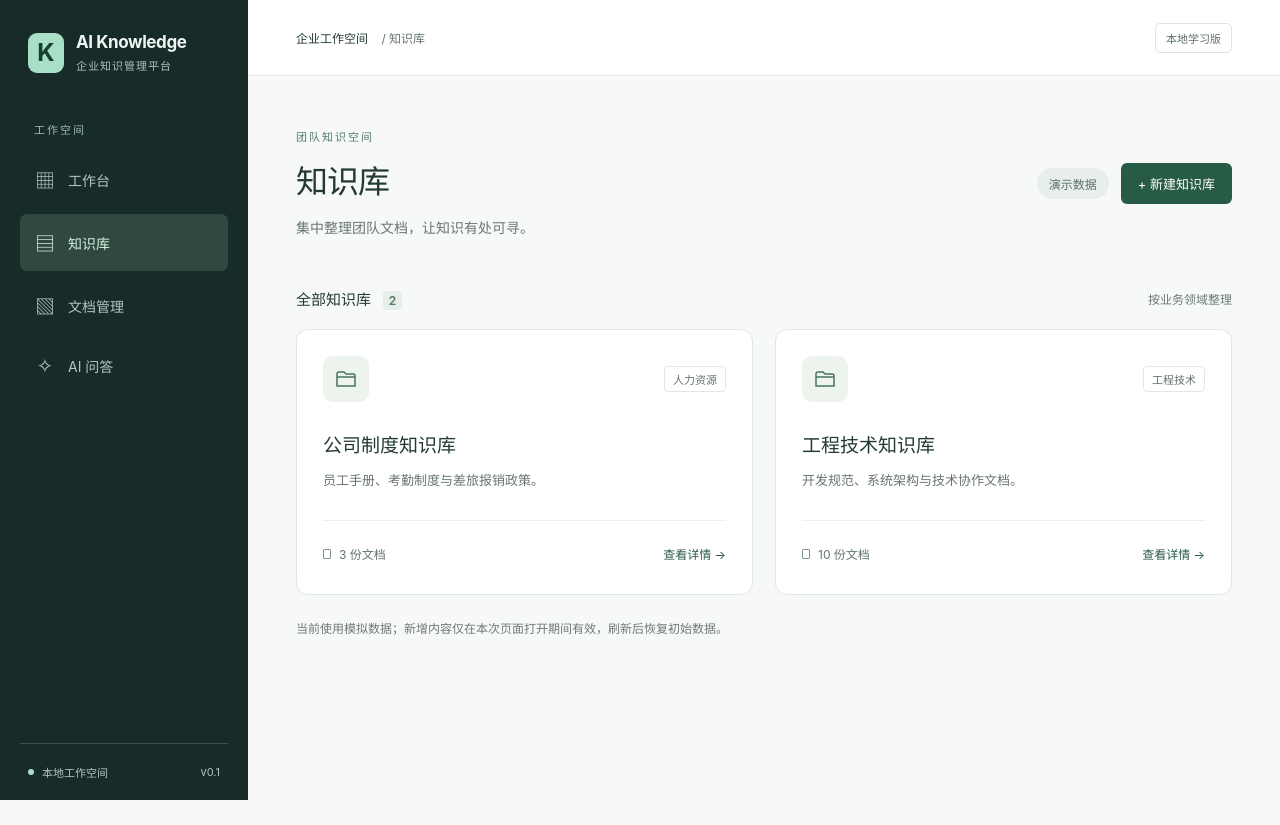
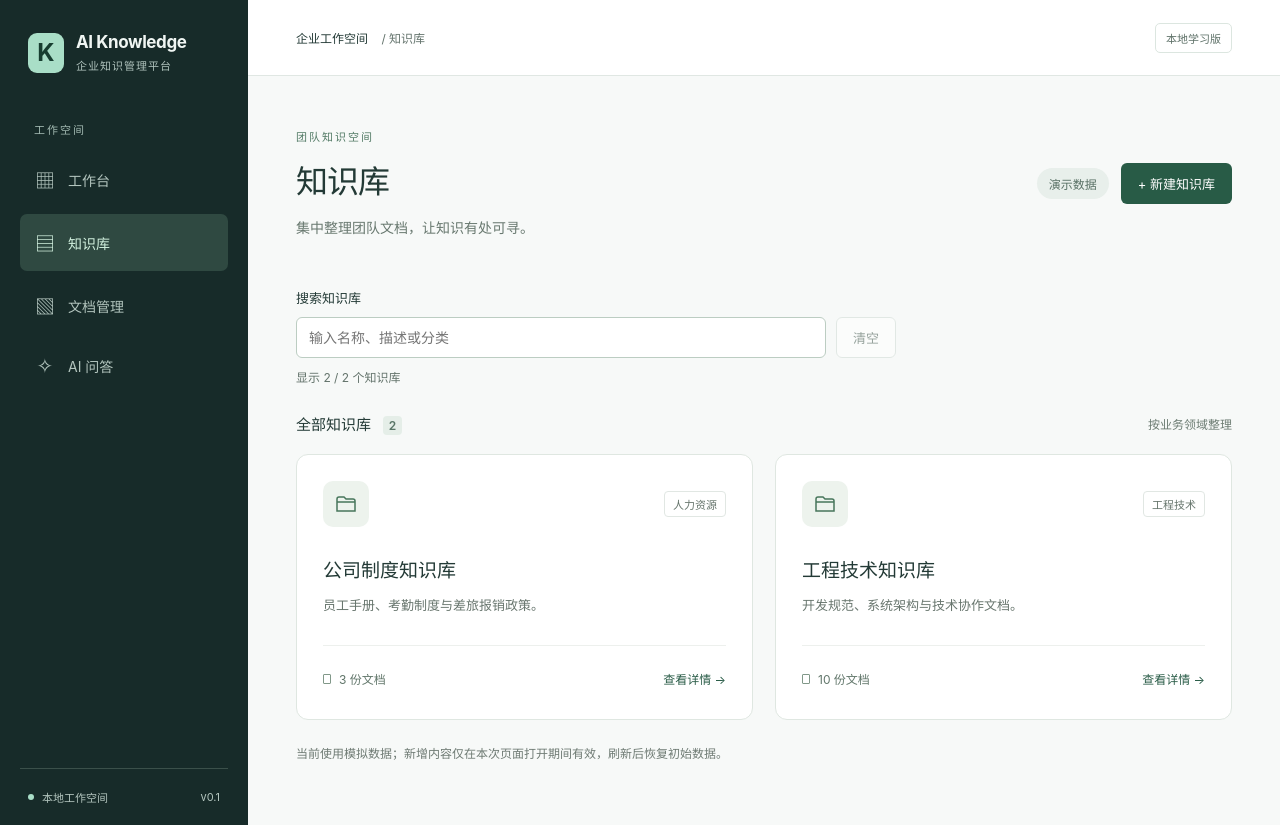
Before and after one commit to chaofengming123/-ai-, a Vue app in the folder frontend/: page /knowledge-bases in a window 1280 px wide. Before the commit the page ends 800 px from the top, so only its background shows below. Built offline with nearby package versions, Linux system fonts and the light colour scheme.

Commit message:
feat(frontend): teach computed knowledge base search

```diff
--- a/frontend/src/style.css
+++ b/frontend/src/style.css
@@ -110,3 +110,12 @@ h3 { font-size: 19px; font-weight: 600; margin: 0 0 12px; }
 .detail-fields { margin: 24px 0; }
 .detail-fields dt { font-size: 12px; color: #63736b; margin-top: 18px; }
 .detail-fields dd { font-size: 15px; line-height: 1.8; margin: 5px 0 0; white-space: pre-wrap; overflow-wrap: anywhere; }
+
+.search-panel { margin-bottom: 28px; }
+.search-panel label { display: block; font-size: 13px; margin-bottom: 10px; }
+.search-controls { display: flex; gap: 10px; max-width: 600px; }
+.search-controls input { min-width: 0; flex: 1; padding: 11px 12px; border: 1px solid #bccdc2; border-radius: 6px; font: inherit; font-size: 14px; color: #233a36; background: #fff; }
+.search-controls input:focus { outline: 2px solid #4c896a; outline-offset: 2px; }
+.search-controls button { flex-shrink: 0; }
+.search-controls button:disabled { opacity: .5; cursor: default; }
+.search-panel p { color: #63736b; font-size: 12px; margin: 10px 0 0; }
--- a/frontend/src/views/KnowledgeBaseView.vue
+++ b/frontend/src/views/KnowledgeBaseView.vue
@@ -1,10 +1,24 @@
 <script setup>
-import { ref } from 'vue'
+import { computed, ref } from 'vue'
 import KnowledgeBaseCard from '../components/KnowledgeBaseCard.vue'
 import { knowledgeBases as initialKnowledgeBases } from '../data/knowledgeBases.js'
 
 // 将初始数据复制到响应式列表，新增操作不会修改原始示例数组。
 const knowledgeBases = ref(initialKnowledgeBases.map(item => ({ ...item })))
+const searchQuery = ref('')
+
+// 计算结果用于展示，完整列表仍保存在 knowledgeBases 中。
+const filteredKnowledgeBases = computed(() => {
+  const keyword = searchQuery.value.trim().toLowerCase()
+  if (!keyword) return knowledgeBases.value
+
+  return knowledgeBases.value.filter(item =>
+    [item.name, item.description, item.category].some(text =>
+      text.toLowerCase().includes(keyword),
+    ),
+  )
+})
+
 const createDialog = ref(null)
 const name = ref('')
 const description = ref('')
@@ -54,7 +68,7 @@ function createKnowledgeBase() {
     category: '自建知识库',
   })
   createDialog.value.close()
-  notice.value = `已创建“${trimmedName}”。刷新页面后将恢复示例数据。`
+  notice.value = `已创建“${trimmedName}”。刷新页面后将恢复示例数据。${searchQuery.value.trim() ? '当前列表仍按搜索词筛选。' : ''}`
 }
 </script>
 
@@ -72,17 +86,30 @@ function createKnowledgeBase() {
       </div>
     </div>
     <p v-if="notice" class="success-notice" role="status">{{ notice }}</p>
+    <div class="search-panel" role="search" aria-label="搜索知识库">
+      <label for="knowledge-search">搜索知识库</label>
+      <div class="search-controls">
+        <input id="knowledge-search" v-model="searchQuery" type="search"
+          placeholder="输入名称、描述或分类" aria-describedby="search-summary" />
+        <button type="button" class="secondary-button" :disabled="!searchQuery" @click="searchQuery = ''">清空</button>
+      </div>
+      <p id="search-summary" role="status">显示 {{ filteredKnowledgeBases.length }} / {{ knowledgeBases.length }} 个知识库</p>
+    </div>
     <div class="section-heading">
       <h2>全部知识库 <span>{{ knowledgeBases.length }}</span></h2>
       <span>按业务领域整理</span>
     </div>
-    <div class="knowledge-grid">
+    <div v-if="filteredKnowledgeBases.length" class="knowledge-grid">
       <KnowledgeBaseCard
-        v-for="knowledgeBase in knowledgeBases"
+        v-for="knowledgeBase in filteredKnowledgeBases"
         :key="knowledgeBase.id"
         :knowledge-base="knowledgeBase"
         @view-detail="openKnowledgeBaseDetail"
       />
+    </div>
+    <div v-else class="empty-panel">
+      <h2>没有匹配的知识库</h2>
+      <p>试试其他关键词，或清空搜索查看全部知识库。</p>
     </div>
     <p class="demo-note">当前使用模拟数据；新增内容仅在本次页面打开期间有效，刷新后恢复初始数据。</p>
     <dialog ref="createDialog" class="create-dialog" aria-labelledby="create-title" aria-describedby="create-hint">
```
Also changed, not shown: 3 other files (tests, documents, lock files or other folders).
